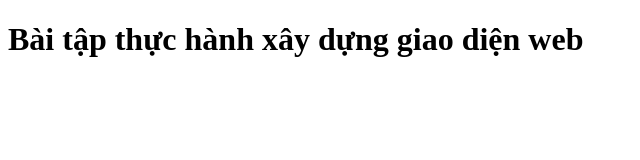
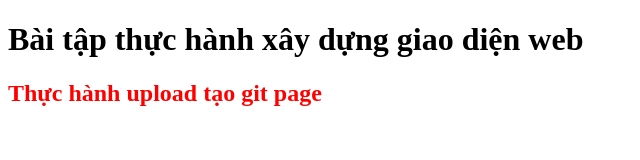
Before and after one commit to itp102018/thuc-hanh-giao-dien-web, a plain HTML site: page index.html in a window 1280 px wide. Shown: the whole page, without its empty margins (0-640 px from the left). Drawn offline with Linux system fonts and the light colour scheme.

Commit message:
Them the h2

```diff
--- a/index.html
+++ b/index.html
@@ -7,5 +7,7 @@
 <body>
 	<h1>Bài tập thực hành xây dựng giao diện web</h1>
 
+	<h2 style="color:red">Thực hành upload tạo git page</h2>
+
 </body>
 </html>
```
